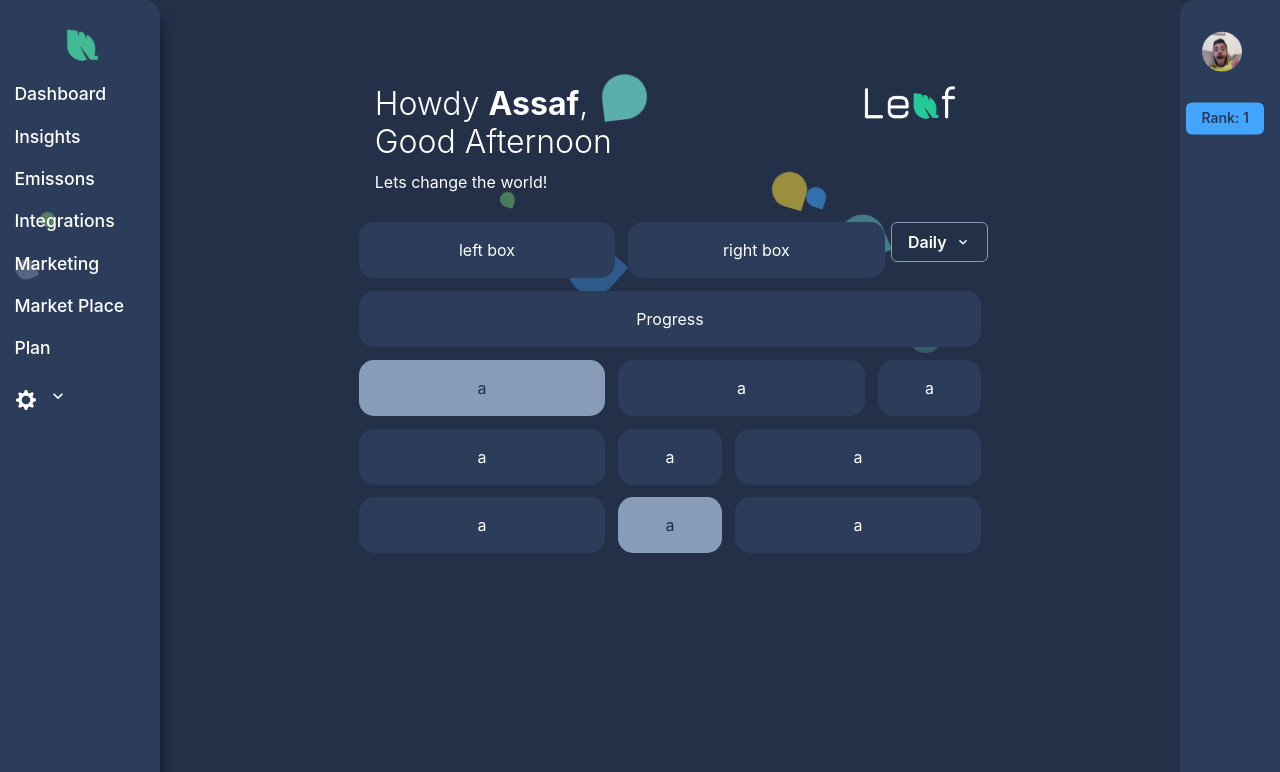
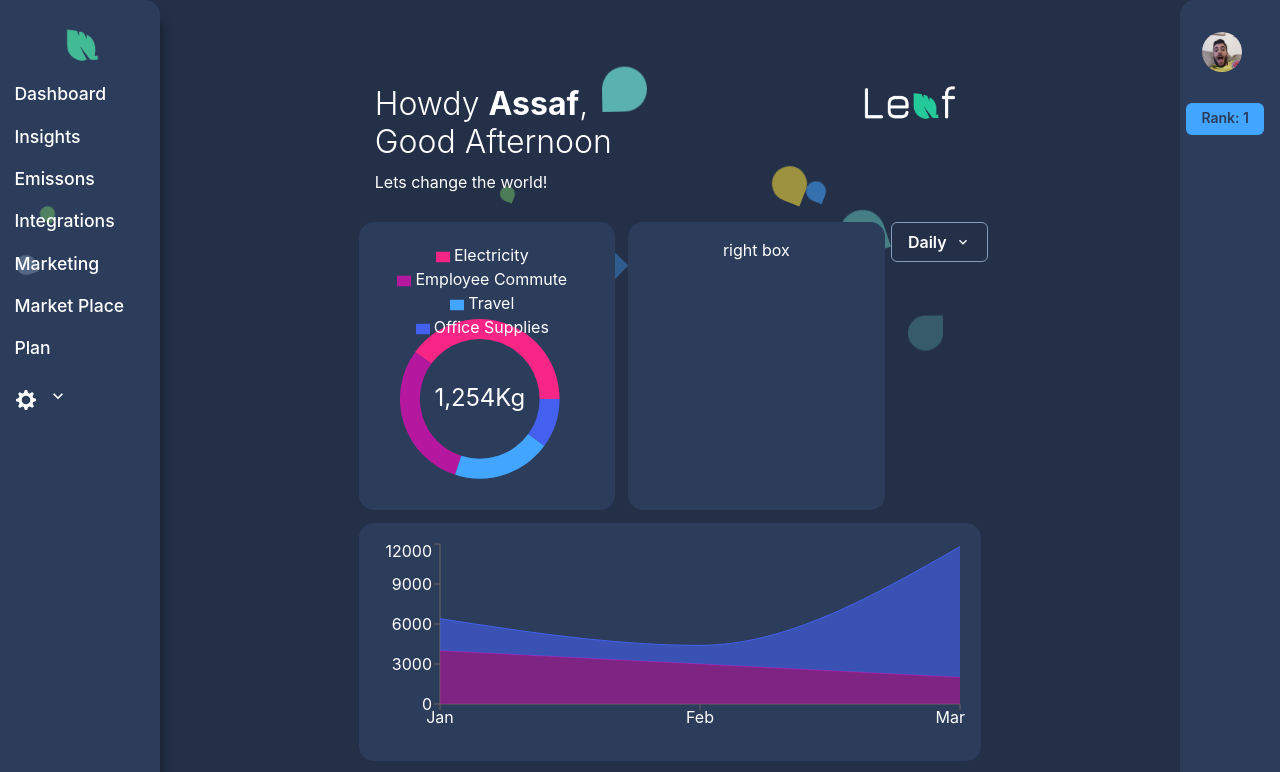
Before and after one commit to AssafWoo/Leaf-groot, a React (Create React App) app: page / in a window 1280 px wide. Shown: the top 772 px of the page. Built offline with nearby package versions, Linux system fonts and the light colour scheme.

Commit message:
more charts, need to work on design/responsive and fill with real props and data

```diff
--- a/src/Components/Charts/Doughnut.js
+++ b/src/Components/Charts/Doughnut.js
@@ -4,10 +4,10 @@ import { LightBlue, MainBlue,MainPink, MainPurple } from "../../Styles/colors";
 import {Wrapper} from './styles';
 
 const data = [
-  { name: "Electricity", value: 400 },
-  { name: "Employee Commute", value: 300 },
-  { name: "Travel", value: 300 },
-  { name: "Office Supplies", value: 200 }
+  { name: "Electricity", value: 40 },
+  { name: "Employee Commute", value: 30 },
+  { name: "Travel", value: 20 },
+  { name: "Office Supplies", value: 10 }
 ];
 const COLORS = [MainPink, MainPurple, MainBlue, LightBlue];
 
@@ -28,13 +28,15 @@ const CustomLabel = ({viewBox, value1, value2}) => {
 
 // should get data object, custom values as props
 const DoughNut = () => {
+    const width = 400;
+    const height = 250;
   return (
       <Wrapper>
-          <ResponsiveContainer width={500} height={250}>
-            <PieChart width={400} height={150}>
+          <ResponsiveContainer height={height}>
+            <PieChart width={width} height={height - 100}>
                 <Pie
                     data={data}
-                    cx={200}
+                    cx={(width / 2) - (width / 4)}
                     cy={120}
                     innerRadius={60}
                     outerRadius={80}
--- /dev/null
+++ b/src/Components/Charts/stackedArea.js
@@ -0,0 +1,47 @@
+import React from 'react';
+import { AreaChart, Area, XAxis, YAxis, CartesianGrid, Tooltip, ResponsiveContainer } from 'recharts';
+import { LightBlue, MainPink, MainPurple } from '../../Styles/colors';
+import {Wrapper} from './styles';
+
+const data = [
+  {
+    name: 'Jan',
+    co2e: 4000,
+    kwh: 2400,
+  },
+  {
+    name: 'Feb',
+    co2e: 3000,
+    kwh: 1398,
+  },
+  {
+    name: 'Mar',
+    co2e: 2000,
+    kwh: 9800,
+  },
+];
+
+const StackedArea = () =>  {
+    const width = 500;
+    const height = 200;
+    return (
+        <Wrapper>
+            <ResponsiveContainer height={height}>
+                <AreaChart
+                width={width}
+                height={height}
+                data={data}
+                >
+                <XAxis tick={{fill:'white'}} dataKey="name" />
+                <YAxis tick={{fill:'white'}} />
+                <Tooltip />
+                <Area type="monotone" dataKey="co2e" stackId="1" stroke={MainPurple}fill={MainPurple}/>
+                <Area type="monotone" dataKey="kwh" stackId="1" stroke={LightBlue} fill={LightBlue} />
+                </AreaChart>
+            </ResponsiveContainer>
+      </Wrapper>
+    );
+
+}
+
+export default StackedArea;
--- a/src/Components/Charts/styles.js
+++ b/src/Components/Charts/styles.js
@@ -2,11 +2,23 @@ import styled from 'styled-components';
 import { ShadowEffect } from '../../Styles/effects';
 
 export const Wrapper = styled.div`
+    width:100%;
+    box-sizing:border-box;
+    display:inline-block;
+
+    .recharts-responsive-container{
+        height:100%;
+        display:inline-block;
+    }
+
     .recharts-default-tooltip{
         border-radius:20px;
         font-size:1rem;
         border:.4px solid white;
         ${ShadowEffect}
+    }
+    .recharts-default-legend{
+        text-align:left;
     }
     .recharts-tooltip-label{
         color:white !important;
--- a/src/Modules/Emissions/electricity-panel.js
+++ b/src/Modules/Emissions/electricity-panel.js
@@ -1,6 +1,6 @@
 import { BoxSize, Flex } from "../../Styles/styles";
 import FilterBy from "../../Components/Filter/filter_by";
-import DoughNut from "../../Components/Charts/Doughnut";
+import DoughNut from "../../Components/Charts/doughnut";
 
 const ElectricityPanel = () => {
 
--- a/src/Modules/dashboard/dashboard-content.js
+++ b/src/Modules/dashboard/dashboard-content.js
@@ -5,6 +5,8 @@ import SingleUser from '../../Components/UserAvatar/SingelUser';
 import { DarkerTheme, MainGrey } from '../../Styles/colors';
 import FilterBy from '../../Components/Filter/filter_by';
 import {useGetTime} from '../../Utils/useGetTime';
+import DoughNut from '../../Components/Charts/doughnut';
+import StackedArea from '../../Components/Charts/stackedArea';
 
 const DashboardContent = ({companyName, userName}) => {
     const CurrentTime = useGetTime();
@@ -26,10 +28,14 @@ const DashboardContent = ({companyName, userName}) => {
             <FilterBy />
 
                 <Flex>
-                    <BoxSize flexSize="3" >left box</BoxSize>
+                    <BoxSize flexSize="3" >
+                        <DoughNut />
+                    </BoxSize>
                     <BoxSize flexSize="3">right box</BoxSize>
                 </Flex>
-                <BoxSize flexSize="5">Progress</BoxSize>
+                <BoxSize flexSize="5">
+                    <StackedArea />
+                </BoxSize>
                     <Flex>
                         <BoxSize flexSize="3" style={{background:MainGrey, color:DarkerTheme}}>a</BoxSize>
                         <BoxSize flexSize="3">a</BoxSize>
--- a/src/Pages/emissions.js
+++ b/src/Pages/emissions.js
@@ -9,7 +9,7 @@ import ElectricityPanel from '../Modules/emissions/electricity-panel';
 const EmissionsComponent = () => {
 
     return (
-        <Tabs variant="soft-rounded" borderRadius="20px" padding="1rem" colorScheme="facebook" bg={DarkTheme} border={`1px solid ${MainGrey}`} >
+        <Tabs variant="soft-rounded" borderRadius="20px" padding="1rem" colorScheme="facebook" bg={DarkTheme} >
             <TabList marginBottom="1rem">
                 <Tab fontSize="1.2rem" color="white" >Total</Tab>
                 <Tab fontSize="1.2rem" color="white" >Per Employee</Tab>
```
